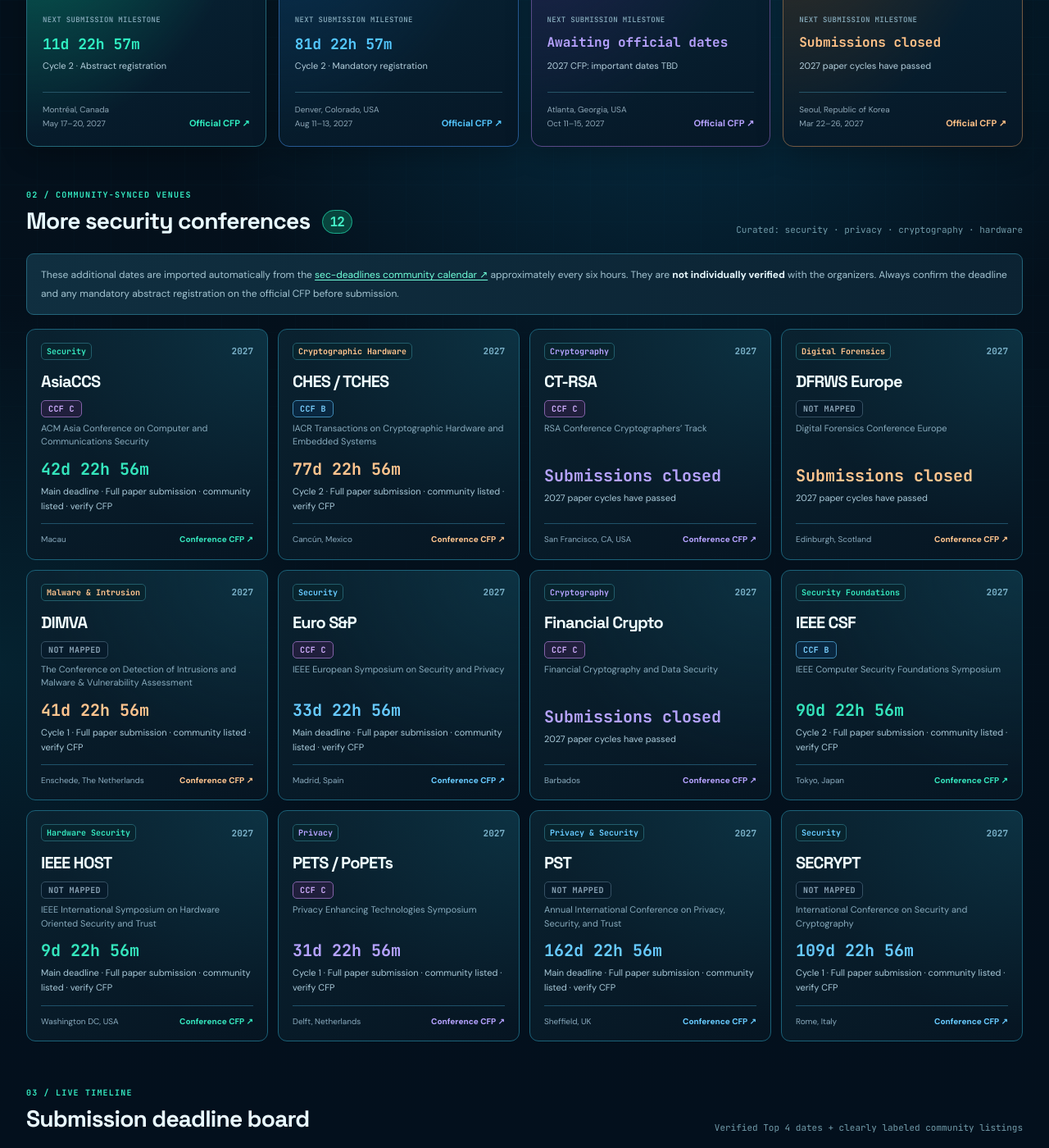
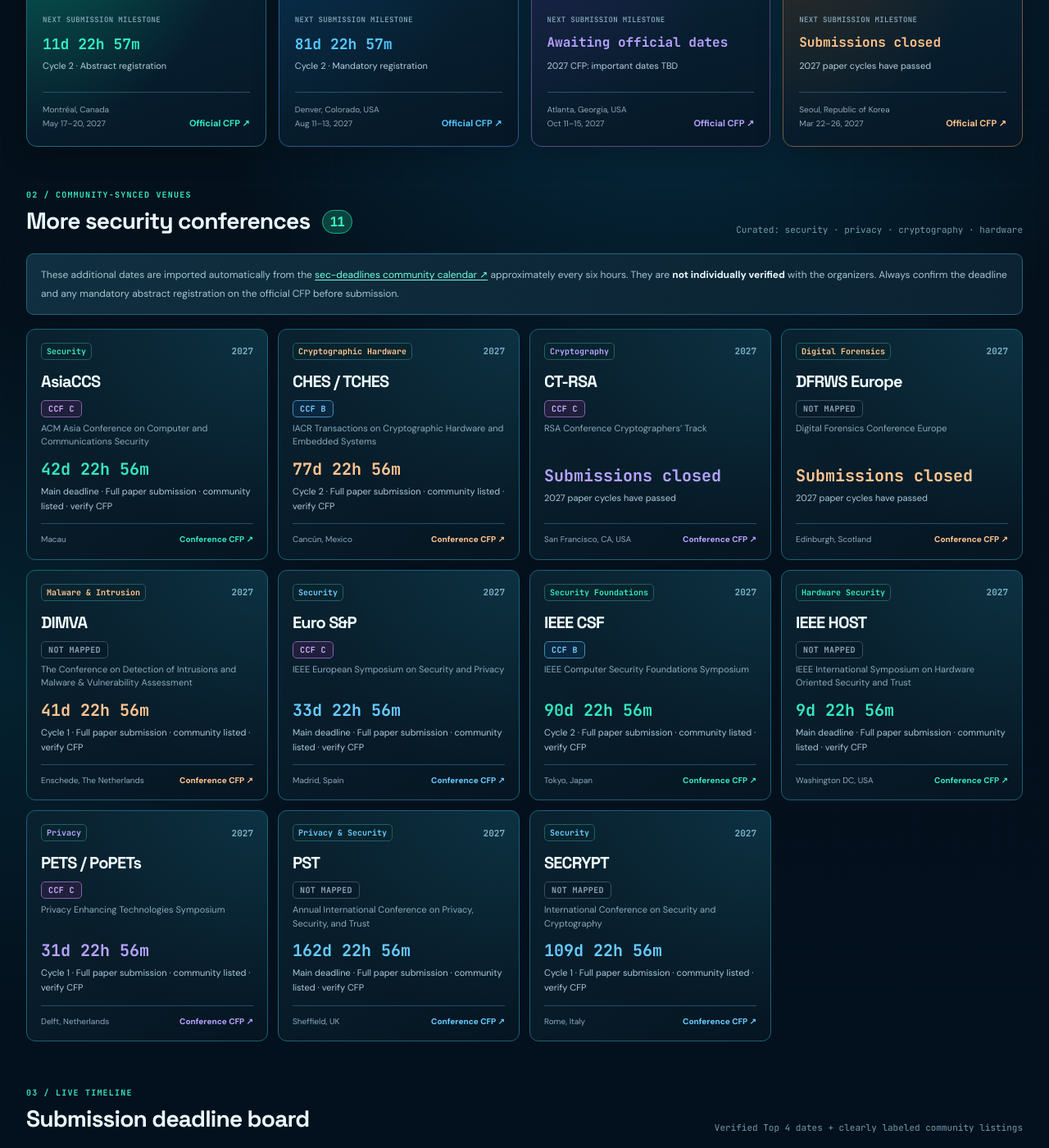
Before and after one commit to 2350082187zhou-ux/2350082187zhou-ux.github.io, a Jekyll site: the page built from _pages/security-deadlines.html, in a window 1280 px wide and 1400 px high, scrolled down 1340 px. Shown: the whole window at 82% size. Built offline with Jekyll 4.4.1, drawn with Linux system fonts in a browser that asks for light colours.

Commit message:
data: sync community security conference deadlines

```diff
--- a/_data/security_deadlines_auto.json
+++ b/_data/security_deadlines_auto.json
@@ -92,20 +92,6 @@
       "source": "community"
     },
     {
-      "id": "fc",
-      "short": "Financial Crypto",
-      "name": "Financial Cryptography and Data Security",
-      "year": 2027,
-      "location": "Barbados",
-      "dates": "February 8–12",
-      "label": "Cryptography",
-      "theme": "violet",
-      "tier": "additional",
-      "official": "https://fc27.ifca.ai/",
-      "note": "",
-      "source": "community"
-    },
-    {
       "id": "csf",
       "short": "IEEE CSF",
       "name": "IEEE Computer Security Foundations Symposium",
@@ -177,21 +163,6 @@
     }
   ],
   "events": [
-    {
-      "id": "auto-fc-2027-2026-09-24-1",
-      "conf": "fc",
-      "year": 2027,
-      "cycle": "Main deadline",
-      "kind": "paper",
-      "label": "Full paper submission · community listed",
-      "iso_utc": "2026-09-25T11:59:00Z",
-      "local_date": "2026-09-24",
-      "local_time": "23:59",
-      "zone_label": "AoE (UTC−12)",
-      "original": "2026-09-24 23:59",
-      "source": "community",
-      "official": "https://fc27.ifca.ai/"
-    },
     {
       "id": "auto-dfceurope-2027-2026-10-09-1",
       "conf": "dfceurope",
```
